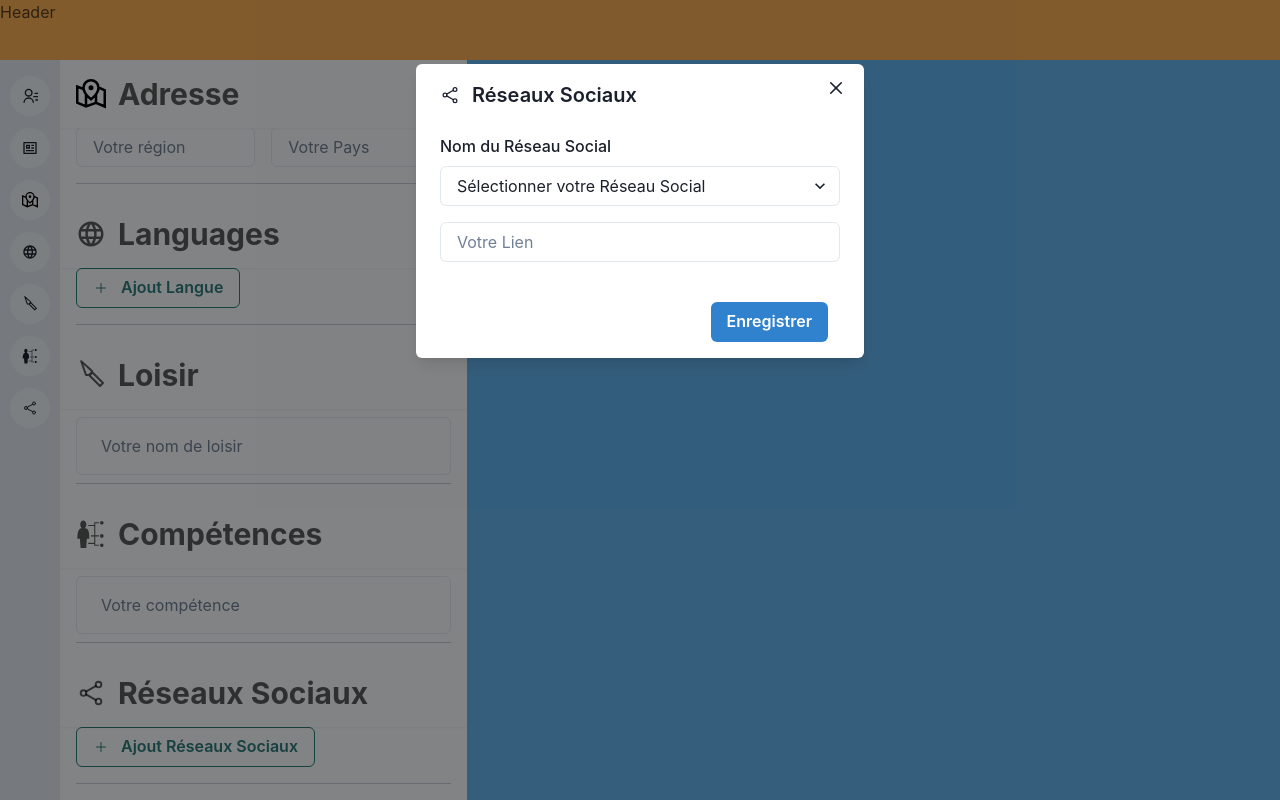
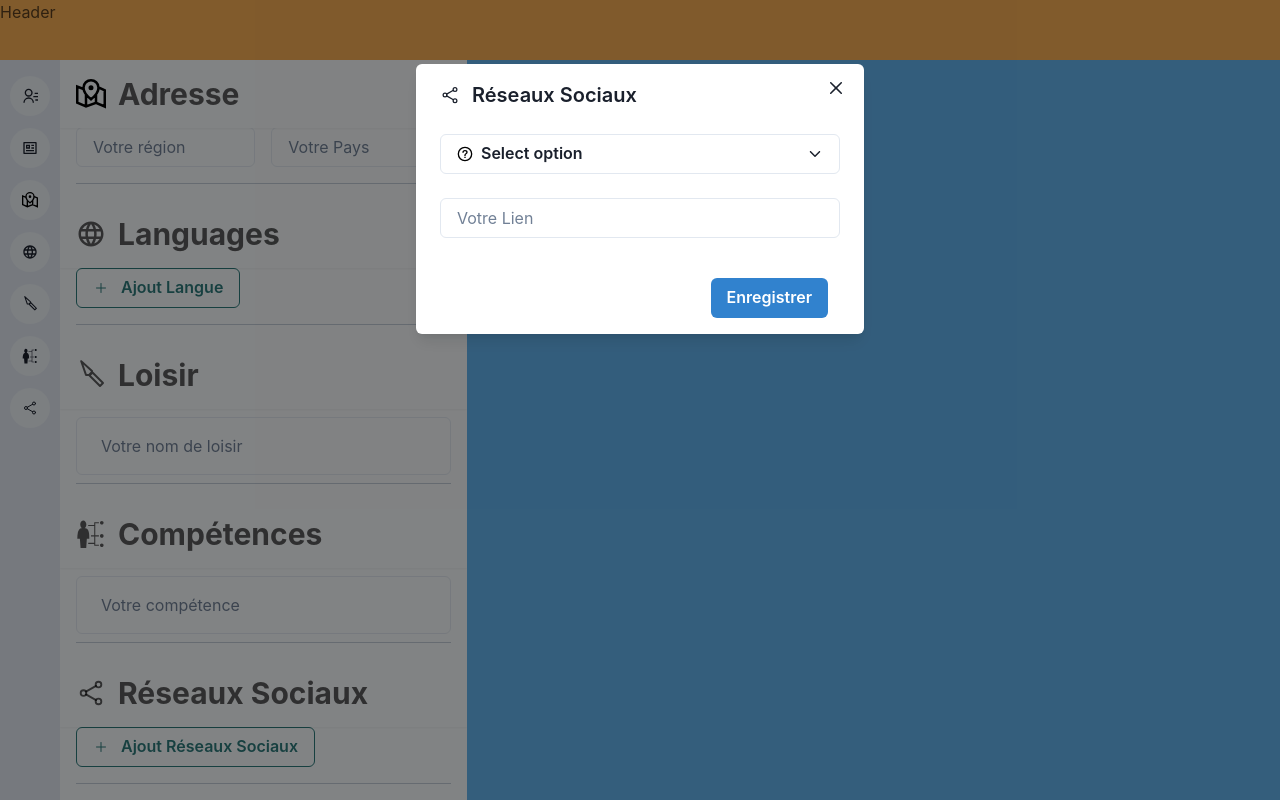
Before and after one commit to CleverCodeLabs/resume-it, a Next.js app in the folder apps/web/: page /resume/contact in a window 1280 px wide. Both pictures are taken after a click on the button "Ajout Réseaux Sociaux". Built offline with nearby package versions, Linux system fonts and the light colour scheme.

Commit message:
feat: creation select component for re-use

```diff
--- a/apps/web/components/networks/NetworkItem.tsx
+++ b/apps/web/components/networks/NetworkItem.tsx
@@ -1,7 +1,8 @@
-import React, { FC } from "react";
+import React, { ElementType, FC } from "react";
 import {
   Box,
   Flex,
+  Icon,
   IconButton,
   ListItem,
   Menu,
@@ -10,7 +11,7 @@ import {
   MenuList,
   Portal,
   Spacer,
-  Text
+  Text,
 } from "@chakra-ui/react";
 import { MdDeleteOutline } from "react-icons/md";
 import { FiEdit3 } from "react-icons/fi";
@@ -20,16 +21,34 @@ type NetworkItemProps = {
   id: number;
   name: string;
   link: string;
+  icon: ElementType;
   onEdit: (network: any) => void;
   onDelete: () => void;
 };
 
-const NetworkItem: FC<NetworkItemProps> = ({ name, link, onEdit, onDelete }) => {
+const NetworkItem: FC<NetworkItemProps> = ({
+  name,
+  link,
+  icon,
+  onEdit,
+  onDelete,
+}) => {
   return (
-      <ListItem border="1px" borderColor="gray.200" borderRadius="md" mb="2" pr={2}>
+    <ListItem
+      border="1px"
+      borderColor="gray.200"
+      borderRadius="md"
+      mb="2"
+      pr={2}
+    >
       <Flex alignItems="center">
         <Box>
-            <Text p="2" as='b'>{name}</Text>
+          <Box display="flex" alignItems="center" pl="2">
+            <Icon as={icon} />
+            <Text p="2" as="b">
+              {name}
+            </Text>
+          </Box>
           <Text p="2">{link}</Text>
         </Box>
         <Spacer />
@@ -47,7 +66,9 @@ const NetworkItem: FC<NetworkItemProps> = ({ name, link, onEdit, onDelete }) =>
               <MenuItem icon={<FiEdit3 />} onClick={onEdit}>
                 Modifier
               </MenuItem>
-              <MenuItem icon={<MdDeleteOutline />} onClick={onDelete}>Supprimer</MenuItem>
+              <MenuItem icon={<MdDeleteOutline />} onClick={onDelete}>
+                Supprimer
+              </MenuItem>
             </MenuList>
           </Portal>
         </Menu>
--- a/apps/web/components/networks/Networks.tsx
+++ b/apps/web/components/networks/Networks.tsx
@@ -1,27 +1,35 @@
-import { Box, Button, Divider, Heading, List, Text, useDisclosure } from "@chakra-ui/react";
+import {
+  Box,
+  Button,
+  Divider,
+  Heading,
+  List,
+  Text,
+  useDisclosure,
+} from "@chakra-ui/react";
 import { IoAddOutline, IoShareSocialOutline } from "react-icons/io5";
 import React, { FC, useReducer, useState } from "react";
 import NetworksModal from "./NetworksModal";
 import NetworkItem from "./NetworkItem";
-import reducer, { initialNetworksState } from "./reducer";
-
+import reducer, { initialNetworksState, Network } from "./reducer";
 
 const Networks: FC = () => {
   const { isOpen, onOpen, onClose } = useDisclosure();
-  const [selectedNetwork, setSelectedNetwork] = useState<any>(null);
+  const [selectedNetwork, setSelectedNetwork] = useState<Network | null>(null);
   const [networksState, dispatch] = useReducer(reducer, initialNetworksState);
 
-  const networksItem = networksState.networks.map((network: any) => (
+  const networksItem = networksState.networks.map((network) => (
     <NetworkItem
       key={network.id}
       id={network.id}
       name={network.name}
       link={network.link}
+      icon={network.icon}
       onEdit={() => {
         setSelectedNetwork(network);
         onOpen();
       }}
-      onDelete={() => dispatch({type: 'remove', id: network.id})}
+      onDelete={() => dispatch({ type: "remove", id: network.id })}
     />
   ));
 
@@ -68,9 +76,9 @@ const Networks: FC = () => {
         network={selectedNetwork}
         onSave={(network) => {
           if (network.id) {
-              dispatch({type: 'edit', ...network});
+            dispatch({ type: "edit", ...network });
           } else {
-              dispatch({type: 'add', ...network})
+            dispatch({ type: "add", ...network });
           }
           setSelectedNetwork(null);
         }}
--- a/apps/web/components/networks/NetworksModal.tsx
+++ b/apps/web/components/networks/NetworksModal.tsx
@@ -2,7 +2,6 @@ import {
   Button,
   FormControl,
   FormErrorMessage,
-  FormLabel,
   Input,
   Modal,
   ModalBody,
@@ -11,16 +10,17 @@ import {
   ModalFooter,
   ModalHeader,
   ModalOverlay,
-  Select,
-  Text
+  Text,
 } from "@chakra-ui/react";
 import { IoShareSocialOutline } from "react-icons/io5";
 import { Controller, useForm } from "react-hook-form";
-import React, { FC } from "react";
+import React, { ElementType, FC } from "react";
+import Select, { Option } from "../select/Select";
+import { Network, netWorkIcons } from "./network";
 
 interface NetworksModalInput {
   id?: number;
-  name: string;
+  network: { name: string; icon: ElementType };
   link: string;
 }
 
@@ -41,7 +41,10 @@ const NetworksModal: FC<NetworksModalProps> = ({
     mode: "onBlur",
     values: {
       id: network?.id,
-      name: network?.name || "",
+      network: {
+        name: network?.name || "",
+        icon: network?.icon,
+      },
       link: network?.link || "",
     },
   });
@@ -55,6 +58,11 @@ const NetworksModal: FC<NetworksModalProps> = ({
     onSave(getValues());
     handleClose();
   };
+  const options: Option[] = Object.values(Network).map((network, index) => ({
+    id: index,
+    name: network,
+    icon: netWorkIcons[network],
+  }));
 
   return (
     <Modal isOpen={isOpen} onClose={handleClose}>
@@ -70,7 +78,7 @@ const NetworksModal: FC<NetworksModalProps> = ({
         <ModalCloseButton />
         <ModalBody>
           <Controller
-            name="name"
+            name="network"
             control={control}
             rules={{
               required: "This is required",
@@ -80,18 +88,7 @@ const NetworksModal: FC<NetworksModalProps> = ({
               fieldState,
             }) => (
               <FormControl isInvalid={fieldState.invalid} mb="4">
-                <FormLabel htmlFor="name">Nom du Réseau Social</FormLabel>
-                <Select
-                  id="name"
-                  placeholder="Sélectionner votre Réseau Social"
-                  {...{ onChange, onBlur, value, ref }}
-                >
-                  <option value="Facebook">Facebook</option>
-                  <option value="LinkedIn">LinkedIn</option>
-                  <option value="GitHub">GitHub</option>
-                  <option value="Portfolio">Portfolio</option>
-                  <option value="Autre">Autre</option>
-                </Select>
+                <Select {...{ onChange, onBlur, value, options }} />
               </FormControl>
             )}
           />
@@ -112,7 +109,7 @@ const NetworksModal: FC<NetworksModalProps> = ({
               <FormControl isInvalid={fieldState.invalid} mb="4">
                 <Input
                   id="link"
-                  placeholder={`Votre Lien ${watch("name")}`}
+                  placeholder={`Votre Lien ${watch("network.name")}`}
                   {...{ onChange, onBlur, value, ref }}
                 />
                 <FormErrorMessage>
--- /dev/null
+++ b/apps/web/components/networks/network.ts
@@ -0,0 +1,16 @@
+import { GrFacebook, GrGithub, GrLinkedin } from "react-icons/gr";
+import { MdWeb } from "react-icons/md";
+
+export enum Network {
+  FACEBOOK = "Facebook",
+  LINKEDIN = "LinkedIn",
+  GITHUB = "GitHub",
+  PORTFOLIO = "Portfolio",
+}
+
+export const netWorkIcons = {
+  [Network.FACEBOOK]: GrFacebook,
+  [Network.LINKEDIN]: GrLinkedin,
+  [Network.GITHUB]: GrGithub,
+  [Network.PORTFOLIO]: MdWeb,
+};
--- a/apps/web/components/networks/reducer.ts
+++ b/apps/web/components/networks/reducer.ts
@@ -1,38 +1,51 @@
+import { ElementType } from "react";
+
+export interface Network {
+  id?: number;
+  name: string;
+  link: string;
+  icon: ElementType;
+}
+
 export interface NetworkState {
   counter: number;
-  networks: {
-    id?: number;
-    name: string;
-    link: string;
-  }[];
+  networks: Network[];
 }
 
 export const initialNetworksState: NetworkState = {
   counter: 0,
-  networks: []
-}
-
+  networks: [],
+};
 
 const reducer = (state: NetworkState, action: any) => {
-
   switch (action.type) {
     case "add":
       const newCounter = state.counter + 1;
       return {
         counter: newCounter,
-        networks: [...state.networks, {
-          id: newCounter,
-          name: action.name,
-          link: action.link,
-        }],
+        networks: [
+          ...state.networks,
+          {
+            id: newCounter,
+            name: action.network.name,
+            link: action.link,
+            icon: action.network.icon,
+          },
+        ],
       };
     case "edit":
-      const {id, name, link} = action;
+      const { id, name, link, icon } = action;
       return {
         counter: state.counter,
-        networks: [...state.networks.filter((n) => n.id !== id), {
-          id, name, link
-        }].sort((first, second) => first.id - second.id),
+        networks: [
+          ...state.networks.filter((n) => n.id !== id),
+          {
+            id,
+            name: action.network.name,
+            link: action.link,
+            icon: action.network.icon,
+          },
+        ].sort((first, second) => first.id - second.id),
       };
     case "remove":
       return {
--- /dev/null
+++ b/apps/web/components/select/Select.tsx
@@ -0,0 +1,90 @@
+import {
+  Button,
+  Icon,
+  List,
+  ListIcon,
+  ListItem,
+  Popover,
+  PopoverContent,
+  PopoverTrigger,
+  Spacer,
+  Text,
+  useDisclosure,
+} from "@chakra-ui/react";
+import React, { ElementType, FC, useEffect, useState } from "react";
+import { IoIosArrowDown } from "react-icons/io";
+import { GrCircleQuestion } from "react-icons/gr";
+
+export interface Option {
+  id?: number;
+  icon: ElementType;
+  name: string;
+}
+
+type SelectProps = {
+  onChange: (...event: any[]) => void;
+  onBlur: () => void;
+  value: any;
+  ref?: (instance: any) => void;
+  options: Option[];
+};
+
+const Select: FC<SelectProps> = ({ onChange, onBlur, value, ref, options }) => {
+  const [selectedOption, setSelectedOption] = useState<Option | null>({
+    name: "Select option",
+    icon: GrCircleQuestion,
+  });
+  const { isOpen, onOpen, onClose } = useDisclosure();
+  useEffect(() => {
+    if (!!value.name) {
+      setSelectedOption(value);
+    }
+  }, [value]);
+  const handleListItemClick = (option: Option) => {
+    onChange(option);
+    setSelectedOption(option);
+    onClose();
+  };
+
+  const listItems = options?.map((option) => (
+    <ListItem
+      key={option.id}
+      onClick={() => {
+        handleListItemClick(option);
+      }}
+      cursor="grab"
+    >
+      <ListIcon as={option.icon} />
+      <Text as="span">{option.name}</Text>
+    </ListItem>
+  ));
+
+  return (
+    <Popover isOpen={isOpen} onOpen={onOpen} onClose={onClose}>
+      <PopoverTrigger>
+        <Button
+          w="100%"
+          justifyContent="start"
+          bg="none"
+          border="1px"
+          borderColor="gray.200"
+          borderRadius="md"
+          mb="2"
+        >
+          <Text display="flex" alignItems="center">
+            <Icon as={selectedOption?.icon} mr="2" />
+            {selectedOption?.name}
+          </Text>
+          <Spacer />
+          <Icon as={IoIosArrowDown} />
+        </Button>
+      </PopoverTrigger>
+      <PopoverContent id="name">
+        <List spacing={3} ml="2">
+          {listItems}
+        </List>
+      </PopoverContent>
+    </Popover>
+  );
+};
+export default Select;
```
Lines whose indentation alone changed are shown as unchanged.
